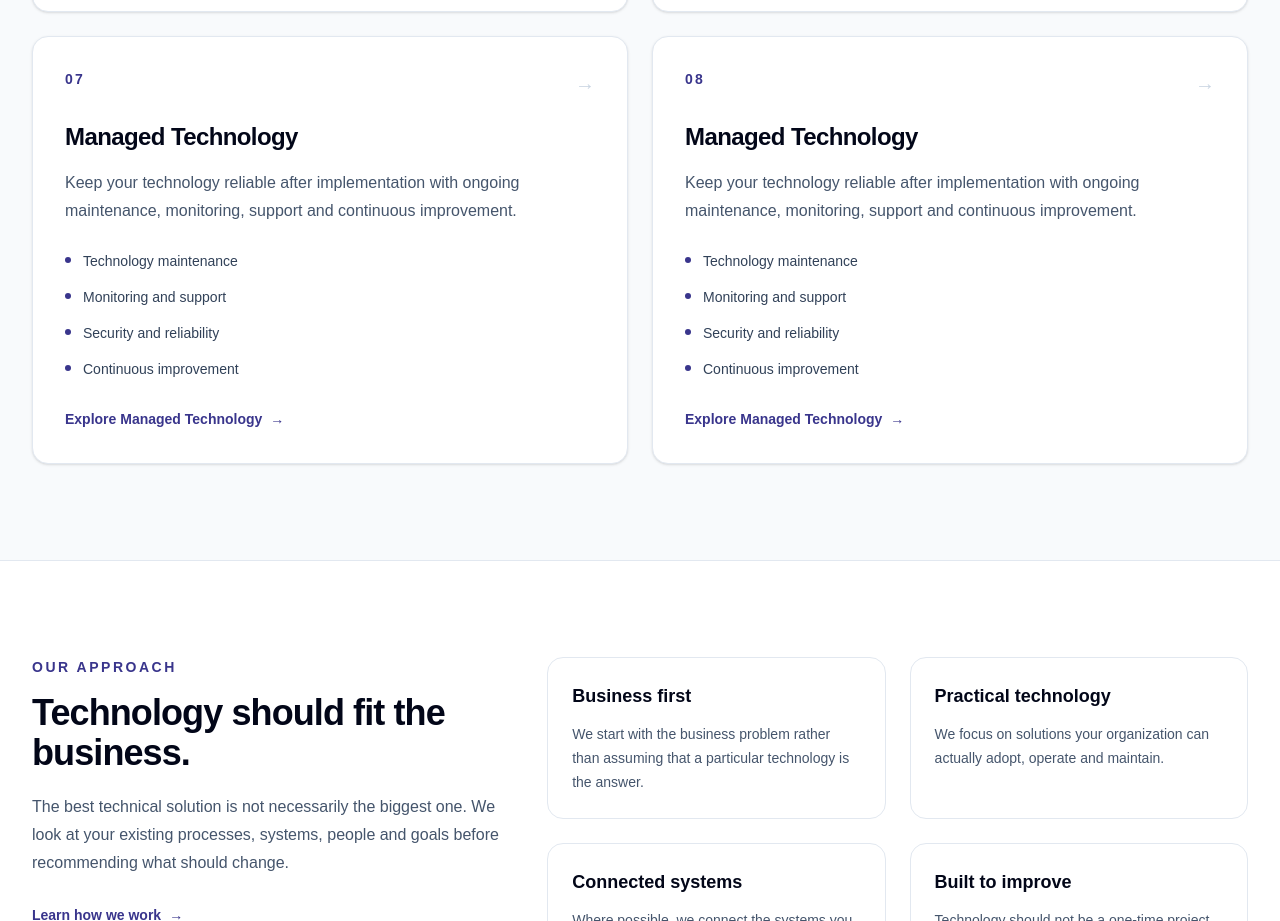
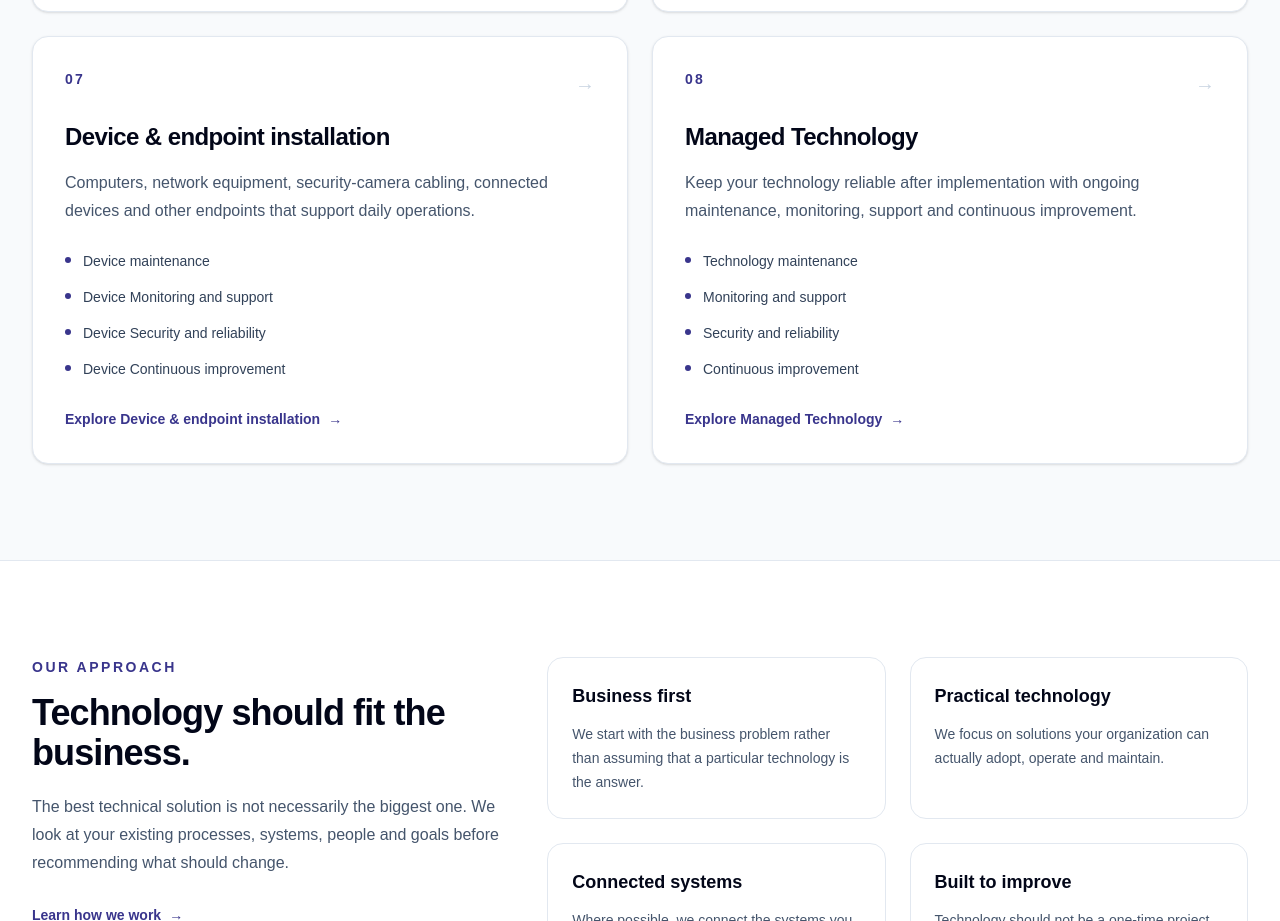
Before and after one commit to Leadmind-Developer/Techtrep, a Next.js app: page /solutions in a window 1280 px wide. Shown: the part 2837-3758 px from the top of the page. Built offline with nearby package versions, Linux system fonts and the light colour scheme.

Commit message:
Update page.tsx

```diff
--- a/app/solutions/page.tsx
+++ b/app/solutions/page.tsx
@@ -81,15 +81,15 @@ const solutions = [
   },
   {
     number: "07",
-    title: "Managed Technology",
+    title: "Device & endpoint installation",
     description:
-      "Keep your technology reliable after implementation with ongoing maintenance, monitoring, support and continuous improvement.",
-    href: "/solutions/managed-technology",
+      "Computers, network equipment, security-camera cabling, connected devices and other endpoints that support daily operations.",
+    href: "/solutions/networking-infrastructure",
     points: [
-      "Technology maintenance",
-      "Monitoring and support",
-      "Security and reliability",
-      "Continuous improvement",
+      "Device maintenance",
+      "Device Monitoring and support",
+      "Device Security and reliability",
+      "Device Continuous improvement",
     ],
   },{
     number: "08",
```
